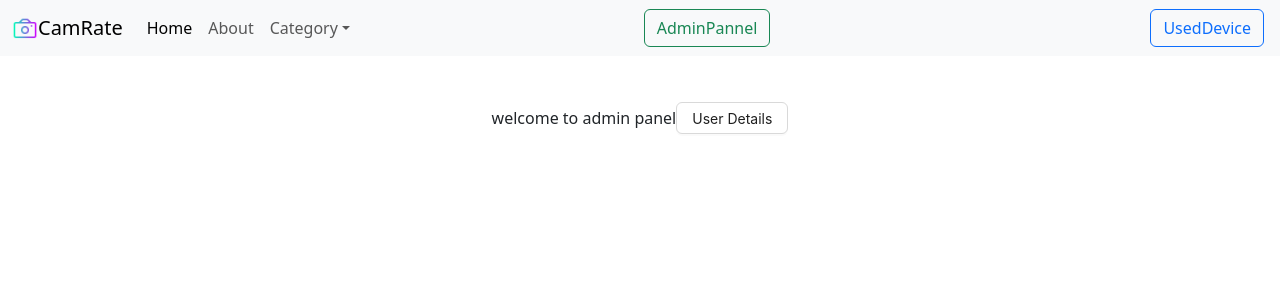
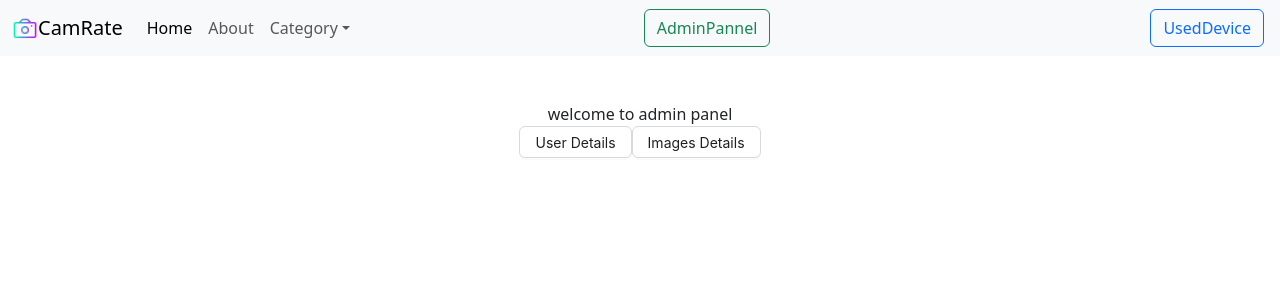
Before and after one commit to mwizard9/Camera_Test, a React (Create React App) app: page /admind in a window 1280 px wide. Shown: the top 300 px of the page. Built offline with nearby package versions, Linux system fonts and the light colour scheme.

Commit message:
show image in admin dashbord

```diff
--- a/src/AdminSite/AdminDashboard.js
+++ b/src/AdminSite/AdminDashboard.js
@@ -7,10 +7,14 @@ const AdminDashboard = () => {
   const handleUser=()=>{
     navigate('/userdetails')
   }
+  const handleImage=()=>{
+    navigate('/imagedetails')
+  }
   return (
     <div>
-      welcome to admin panel
+      welcome to admin panel<br/>
       <Button onClick={handleUser}>User Details</Button>
+      <Button onClick={handleImage}>Images Details</Button>
     </div>
   )
 }
--- a/src/App.js
+++ b/src/App.js
@@ -15,6 +15,7 @@ import UsedDevice from './Components/UsedDevice';
 import AdminDashboard from './AdminSite/AdminDashboard';
 import PhoneResult from './Result/Result';
 import UserTable from './AdminSite/UserData';
+import ImageList from './AdminSite/ImageData';
 
 function App() {
   return (
@@ -35,6 +36,7 @@ function App() {
         <Route exact path="/useddevice" element={<UsedDevice/>}></Route>
         <Route exact path="/admind" element={<AdminDashboard/>}></Route>
         <Route exact path="/userdetails" element={<UserTable/>}></Route>
+        <Route exact path="/imagedetails" element={<ImageList/>}></Route>
         </Routes>
       </Router>
     </div>
```
Also changed, not shown: 5 other files (tests, documents, lock files or other folders).
